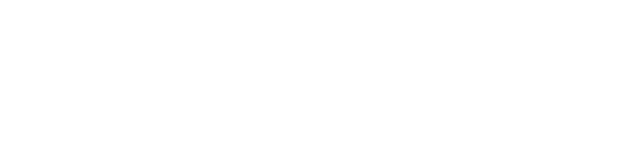
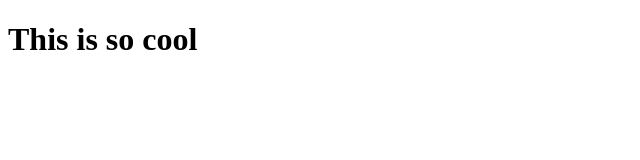
Before and after one commit to Tristman9/background-generator, a plain HTML site: page index.html in a window 1280 px wide. Shown: the whole page, without its empty margins (0-640 px from the left). Drawn offline with Linux system fonts and the light colour scheme.

Commit message:
Adding some h1

```diff
--- a/index.html
+++ b/index.html
@@ -6,6 +6,6 @@
     <title>New doc</title>
 </head>
 <body>
-
+    <h1> This is so cool </h1>
 </body>
 </html>
```
